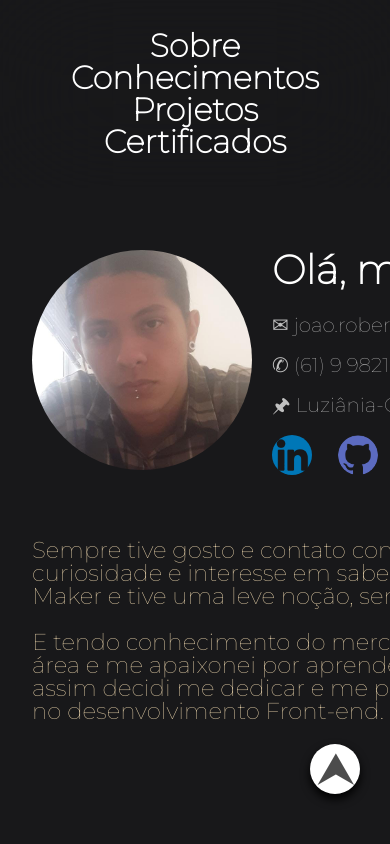
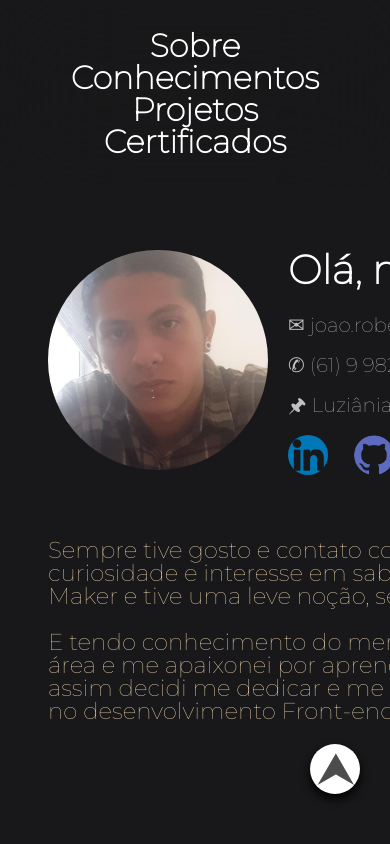
Before and after one commit to joaorobertoFG/Portifolio-Joao, a plain HTML site: page index.html in a window 390 px wide. Shown: the top 844 px of the page. Drawn offline with Linux system fonts and the light colour scheme.

Commit message:
padding mobile

```diff
--- a/style.css
+++ b/style.css
@@ -308,7 +308,7 @@ footer{
 
 @media screen and (max-width: 480px) {
     main {
-        padding-left: 2em;
+        padding-left: 3em;
     }
 
     footer {
```
